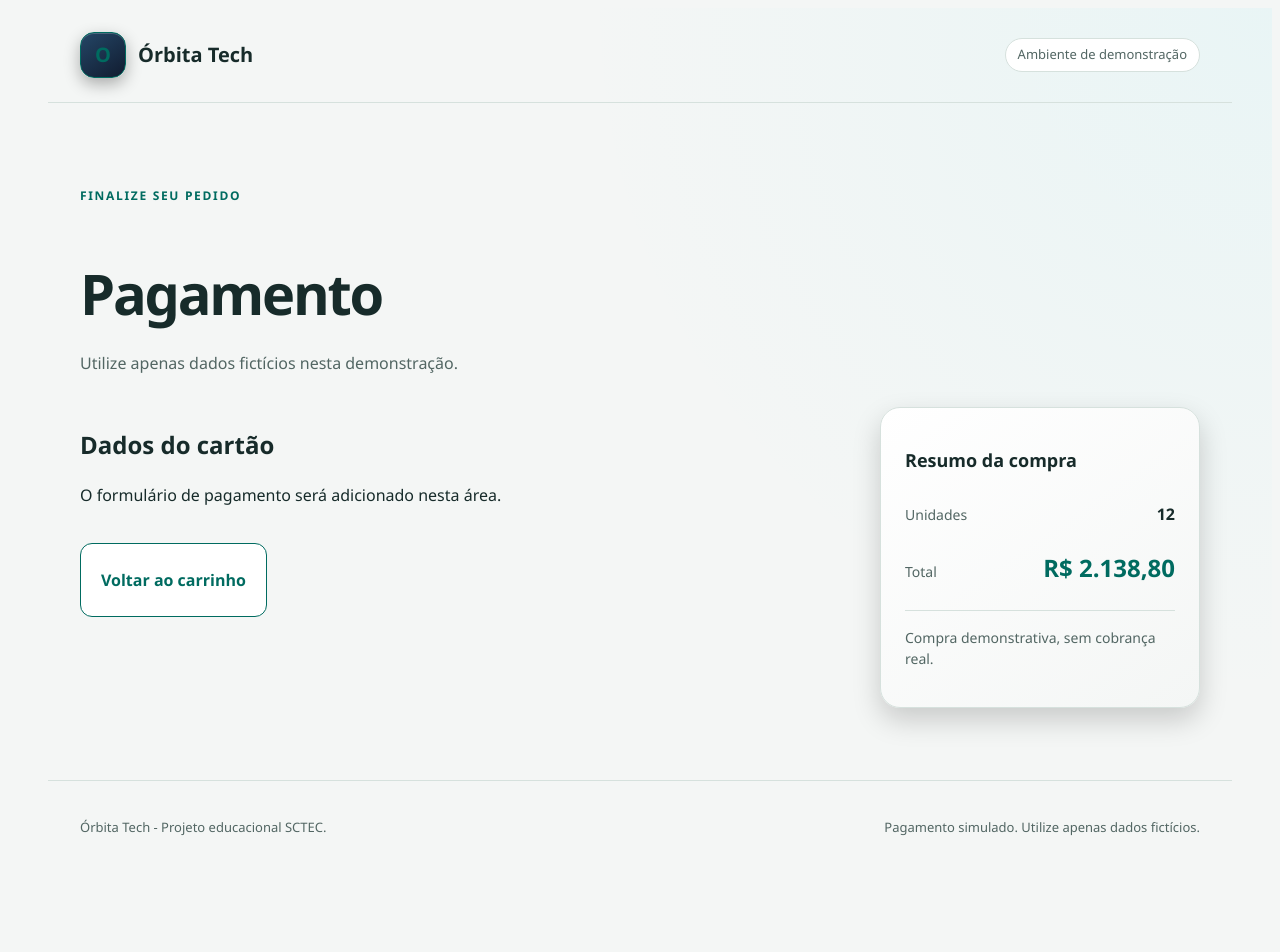
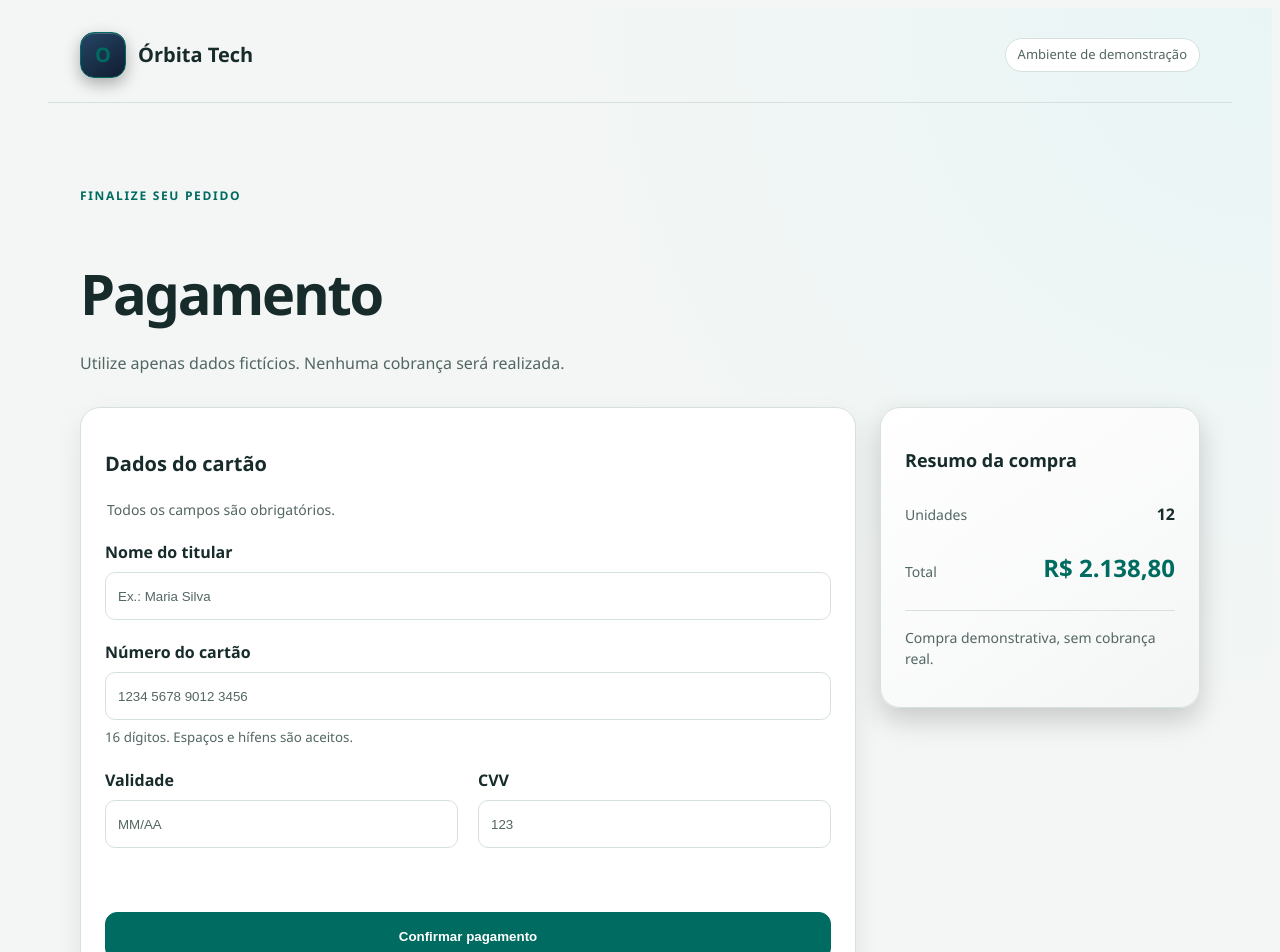
Before and after one commit to alexandredevsc/checkout-react, a React (Vite) app: page /pagamento in a window 1280 px wide. Shown: the top 952 px of the page. Before the commit the page ends 883 px from the top, so only its background shows below. Built offline with nearby package versions, Linux system fonts and the light colour scheme.

Commit message:
implementa validacao e processamento do pagamento

```diff
--- a/package.json
+++ b/package.json
@@ -10,9 +10,12 @@
     "preview": "vite preview"
   },
   "dependencies": {
+    "@hookform/resolvers": "^5.9.1",
     "react": "^19.2.8",
     "react-dom": "^19.2.8",
-    "react-router-dom": "^7.18.3"
+    "react-hook-form": "^7.88.0",
+    "react-router-dom": "^7.18.3",
+    "zod": "^4.6.5"
   },
   "devDependencies": {
     "@eslint/js": "^10.0.1",
--- /dev/null
+++ b/src/hooks/usePagamento.js
@@ -0,0 +1,30 @@
+import { useRef, useState } from "react";
+import { possuiDigitosIguais } from "../utils/pagamento.js";
+
+/* Controla a espera da simulação e impede processamentos simultâneos. */
+export function usePagamento() {
+  const [processando, setProcessando] = useState(false);
+  const envioEmAndamento = useRef(false);
+
+  async function processarPagamento(numero) {
+    if (envioEmAndamento.current) {
+      return null;
+    }
+
+    envioEmAndamento.current = true;
+    setProcessando(true);
+
+    try {
+      await new Promise((resolve) => {
+        setTimeout(resolve, 1500);
+      });
+
+      return possuiDigitosIguais(numero) ? "falha" : "sucesso";
+    } finally {
+      envioEmAndamento.current = false;
+      setProcessando(false);
+    }
+  }
+
+  return { processando, processarPagamento };
+}
--- /dev/null
+++ b/src/pages/Pagamento.css
@@ -0,0 +1,101 @@
+/* Define a superfície do formulário dentro do tema claro. */
+.formulario-pagamento {
+    min-width: 0;
+    padding: 24px;
+    border: 1px solid var(--cor-borda);
+    border-radius: 20px;
+    background-color: var(--cor-superficie);
+    box-shadow: 0 12px 28px rgba(0, 0, 0, 0.08);
+}
+
+.formulario-pagamento h2 {
+    margin-bottom: 20px;
+    font-size: 1.25rem;
+}
+
+/* Remove os estilos padrão do fieldset e organiza os campos. */
+.campos-pagamento {
+    display: grid;
+    gap: 20px;
+    min-width: 0;
+    margin: 0;
+    padding: 0;
+    border: 0;
+}
+
+.legenda-pagamento {
+    margin-bottom: 20px;
+    color: var(--cor-texto-secundario);
+    font-size: 0.875rem;
+}
+
+.campo {
+    display: grid;
+    gap: 8px;
+    min-width: 0;
+}
+
+.campo label {
+    font-weight: 600;
+}
+
+.campo input {
+    box-sizing: border-box;
+    width: 100%;
+    min-width: 0;
+    min-height: 48px;
+    padding: 12px;
+    border: 1px solid var(--cor-borda);
+    border-radius: 10px;
+    color: var(--cor-texto);
+    background-color: var(--cor-superficie);
+}
+
+.campo input::placeholder,
+.campo small {
+    color: var(--cor-texto-secundario);
+}
+
+.campo input[aria-invalid="true"] {
+    border-color: #b42318;
+}
+
+/* Mantém os erros legíveis sem depender somente da cor da borda. */
+.erro-campo {
+    color: #b42318;
+    font-size: 0.875rem;
+}
+
+.campos-duplos {
+    display: grid;
+    gap: 20px;
+}
+
+.status-pagamento {
+    min-height: 1.5em;
+    margin-top: 16px;
+    color: var(--cor-destaque);
+}
+
+.formulario-pagamento>.botao-primario {
+    box-sizing: border-box;
+    width: 100%;
+    margin-top: 8px;
+}
+
+.botao-primario:disabled {
+    opacity: 0.65;
+    cursor: wait;
+}
+
+.voltar-pagamento {
+    display: inline-block;
+    margin-top: 20px;
+}
+
+/* Aproxima validade e CVV quando a largura permite. */
+@media (min-width: 480px) {
+    .campos-duplos {
+        grid-template-columns: repeat(2, minmax(0, 1fr));
+    }
+}
--- a/src/pages/Pagamento.jsx
+++ b/src/pages/Pagamento.jsx
@@ -1,17 +1,58 @@
-import { Link } from "react-router-dom";
+import { useState } from "react";
+import { Link, useNavigate } from "react-router-dom";
+import { useForm } from "react-hook-form";
+import { zodResolver } from "@hookform/resolvers/zod";
 import ResumoCompra from "../components/ResumoCompra.jsx";
 import { produtos } from "../data/produtos.js";
 import { calcularTotalCentavos } from "../utils/carrinho.js";
+import { pagamentoSchema } from "../utils/pagamento.js";
+import { usePagamento } from "../hooks/usePagamento.js";
 import "./Carrinho.css";
+import "./Pagamento.css";
 
-/* Mantém os mesmos valores do ca[rrinho na etapa de pagamento. */
+/* Valida os dados fictícios e encaminha ao resultado da simulação. */
+function Pagamento() {
+  const navigate = useNavigate();
+  const [erroProcessamento, setErroProcessamento] = useState("");
+  const { processando, processarPagamento } = usePagamento();
 
-function Pagamento() {
+  const {
+    register,
+    handleSubmit,
+    formState: { errors, isSubmitting },
+  } = useForm({
+    resolver: zodResolver(pagamentoSchema),
+    defaultValues: {
+      titular: "",
+      numero: "",
+      validade: "",
+      cvv: "",
+    },
+  });
+
+  const ocupado = processando || isSubmitting;
   const totalCentavos = calcularTotalCentavos(produtos);
   const quantidadeItens = produtos.reduce(
     (total, produto) => total + produto.quantidade,
     0,
   );
+
+  /* Só recebe os dados quando o formulário passa pela validação. */
+  async function finalizarCompra(dados) {
+    setErroProcessamento("");
+
+    try {
+      const resultado = await processarPagamento(dados.numero);
+
+      if (resultado) {
+        navigate(`/${resultado}`);
+      }
+    } catch {
+      setErroProcessamento(
+        "Não foi possível processar a compra. Tente novamente.",
+      );
+    }
+  }
 
   return (
     <>
@@ -19,20 +60,130 @@ function Pagamento() {
         <p className="etiqueta">FINALIZE SEU PEDIDO</p>
         <h1 id="titulo-pagamento">Pagamento</h1>
         <p className="descricao">
-          Utilize apenas dados fictícios nesta demonstração.
+          Utilize apenas dados fictícios. Nenhuma cobrança será realizada.
         </p>
       </section>
 
       <div className="carrinho-layout">
-        {/* O forumulário será implementado na próxima etapa. */}
+        {/* O React Hook Form controla o envio e os erros de cada campo. */}
+        <form
+          className="formulario-pagamento"
+          onSubmit={handleSubmit(finalizarCompra)}
+          noValidate
+          autoComplete="off"
+          aria-labelledby="titulo-dados"
+          aria-busy={ocupado}
+        >
+          <h2 id="titulo-dados">Dados do cartão</h2>
 
-        <section aria-labelledby="titulo-dados">
-          <h2 id="titulo-dados">Dados do cartão</h2>
-          <p>O formulário de pagamento será adicionado nesta área.</p>
-          <Link className="botao-secundario" to="/">
+          <fieldset disabled={ocupado} className="campos-pagamento">
+            <legend className="legenda-pagamento">
+              Todos os campos são obrigatórios.
+            </legend>
+
+            <div className="campo">
+              <label htmlFor="titular">Nome do titular</label>
+              <input
+                id="titular"
+                type="text"
+                placeholder="Ex.: Maria Silva"
+                required
+                aria-invalid={Boolean(errors.titular)}
+                aria-describedby={errors.titular ? "erro-titular" : undefined}
+                {...register("titular")}
+              />
+              {errors.titular && (
+                <p id="erro-titular" className="erro-campo" role="alert">
+                  {errors.titular.message}
+                </p>
+              )}
+            </div>
+
+            <div className="campo">
+              <label htmlFor="numero">Número do cartão</label>
+              <input
+                id="numero"
+                type="text"
+                inputMode="numeric"
+                placeholder="1234 5678 9012 3456"
+                required
+                aria-invalid={Boolean(errors.numero)}
+                aria-describedby={
+                  errors.numero ? "ajuda-numero erro-numero" : "ajuda-numero"
+                }
+                {...register("numero")}
+              />
+              <small id="ajuda-numero">
+                16 dígitos. Espaços e hífens são aceitos.
+              </small>
+              {errors.numero && (
+                <p id="erro-numero" className="erro-campo" role="alert">
+                  {errors.numero.message}
+                </p>
+              )}
+            </div>
+
+            <div className="campos-duplos">
+              <div className="campo">
+                <label htmlFor="validade">Validade</label>
+                <input
+                  id="validade"
+                  type="text"
+                  placeholder="MM/AA"
+                  required
+                  aria-invalid={Boolean(errors.validade)}
+                  aria-describedby={
+                    errors.validade ? "erro-validade" : undefined
+                  }
+                  {...register("validade")}
+                />
+                {errors.validade && (
+                  <p id="erro-validade" className="erro-campo" role="alert">
+                    {errors.validade.message}
+                  </p>
+                )}
+              </div>
+
+              <div className="campo">
+                <label htmlFor="cvv">CVV</label>
+                <input
+                  id="cvv"
+                  type="password"
+                  inputMode="numeric"
+                  placeholder="123"
+                  required
+                  aria-invalid={Boolean(errors.cvv)}
+                  aria-describedby={errors.cvv ? "erro-cvv" : undefined}
+                  {...register("cvv")}
+                />
+                {errors.cvv && (
+                  <p id="erro-cvv" className="erro-campo" role="alert">
+                    {errors.cvv.message}
+                  </p>
+                )}
+              </div>
+            </div>
+          </fieldset>
+
+          {/* Anuncia o processamento e impede novos envios pela interface. */}
+          <p className="status-pagamento" role="status">
+            {ocupado ? "Processando compra…" : ""}
+          </p>
+
+          {erroProcessamento && (
+            <p className="erro-campo" role="alert">
+              {erroProcessamento}
+            </p>
+          )}
+
+          <button className="botao-primario" type="submit" disabled={ocupado}>
+            {ocupado ? "Aguarde…" : "Confirmar pagamento"}
+          </button>
+
+          <Link className="voltar-pagamento" to="/">
             Voltar ao carrinho
           </Link>
-        </section>
+        </form>
 
         <ResumoCompra
           totalCentavos={totalCentavos}
--- /dev/null
+++ b/src/utils/pagamento.js
@@ -0,0 +1,34 @@
+import { z } from "zod";
+
+/* Remove apenas os separadores permitidos no número do cartão. */
+export function normalizarNumeroCartao(numero) {
+  return numero.replace(/[\s-]/g, "");
+}
+
+/* Valida o formato dos campos antes de executar a compra. */
+export const pagamentoSchema = z.object({
+  titular: z.string().trim().min(1, "Informe o nome do titular."),
+
+  numero: z
+    .string()
+    .transform(normalizarNumeroCartao)
+    .pipe(
+      z.string().regex(/^\d{16}$/, "Informe um cartão com 16 dígitos."),
+    ),
+
+  validade: z
+    .string()
+    .regex(
+      /^(0[1-9]|1[0-2])\/\d{2}$/,
+      "Informe a validade em MM/AA, com mês entre 01 e 12.",
+    ),
+
+  cvv: z.string().regex(/^\d{3}$/, "Informe um CVV com 3 dígitos."),
+});
+
+/* Esta regra decide o resultado da compra após validar o formato. */
+export function possuiDigitosIguais(numero) {
+  const numeroLimpo = normalizarNumeroCartao(numero);
+
+  return /^(\d)\1{15}$/.test(numeroLimpo);
+}
```
Also changed, not shown: 1 other file (tests, documents, lock files or other folders).
